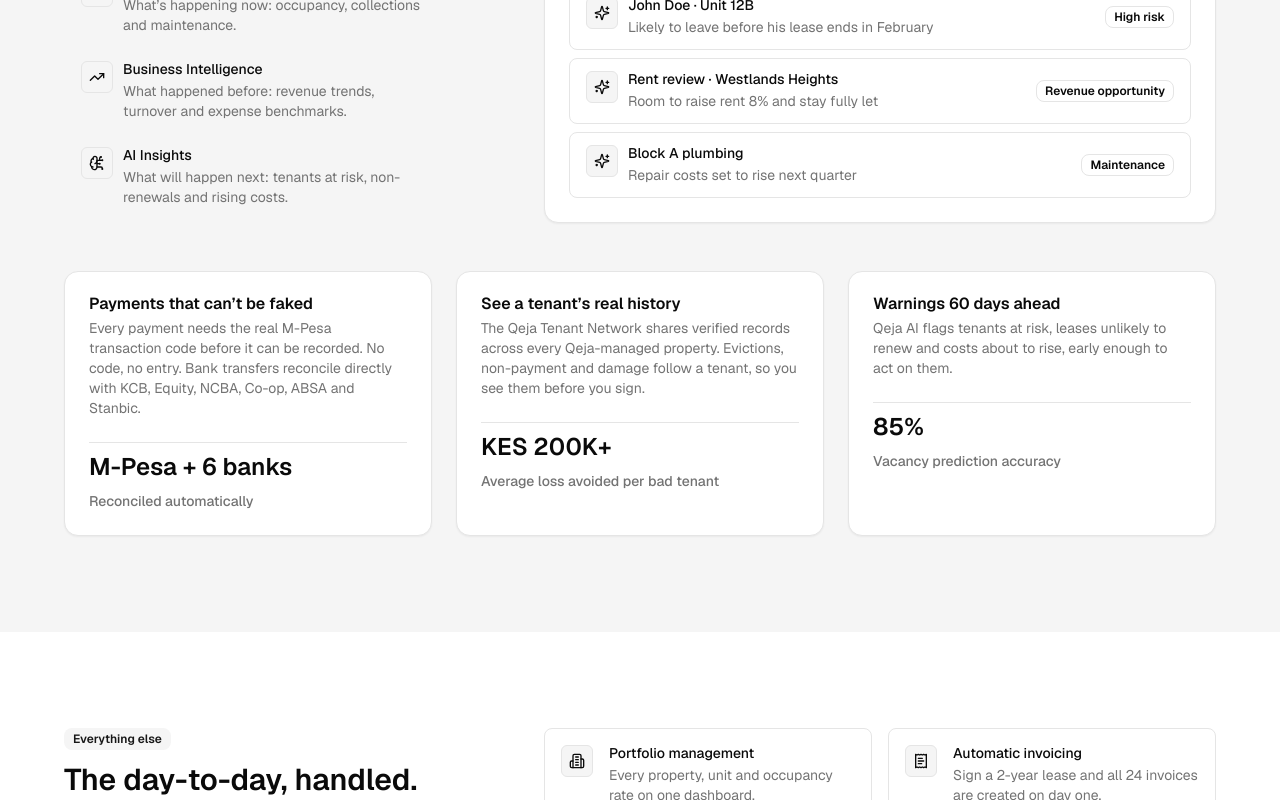
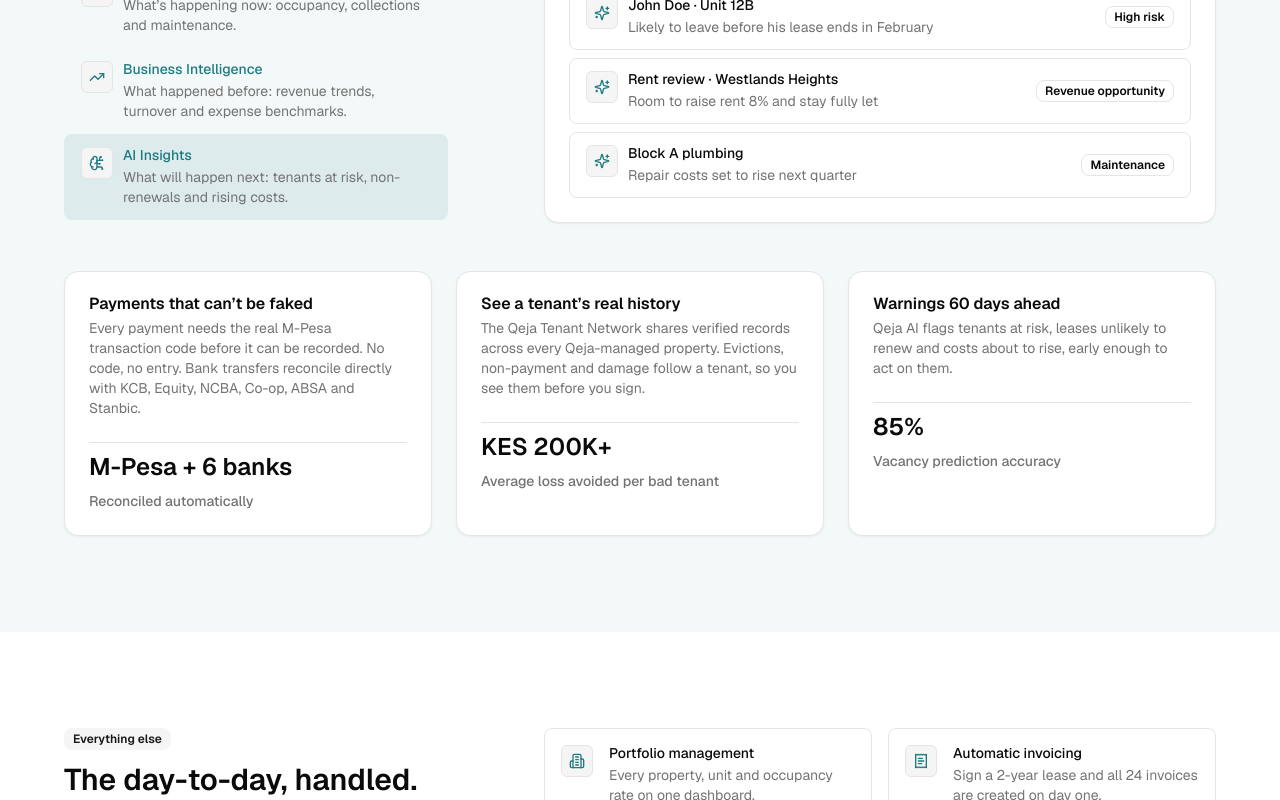
Before and after one commit to Rufesnow/qeja-marketing, a Next.js app: page / in a window 1280 px wide. Shown: the part 1020-1820 px from the top of the page. Built offline with nearby package versions, Linux system fonts and the light colour scheme; no server answers.

Commit message:
design: burnt-teal accents (layer titles/icons, selected layer tint, feature and dashboard icons, tinted sections) as in Figma

```diff
--- a/src/components/FaqSignUp.tsx
+++ b/src/components/FaqSignUp.tsx
@@ -24,7 +24,7 @@ const faqs = [
 
 export default function FaqSignUp() {
   return (
-    <section className="bg-muted px-6 py-16 lg:py-24">
+    <section className="bg-primary/5 px-6 py-16 lg:py-24">
       <div className="mx-auto flex max-w-6xl flex-wrap items-start gap-x-16 gap-y-12">
         <div className="flex min-w-80 flex-1 flex-col gap-6">
           <div className="flex max-w-lg flex-col gap-3">
--- a/src/components/Features.tsx
+++ b/src/components/Features.tsx
@@ -26,7 +26,7 @@ export default function Features() {
           {features.map(({ icon: Icon, ...f }) => (
             <li key={f.title} className="w-72 shrink-0 snap-start lg:w-auto lg:min-w-72 lg:flex-1">
               <Item variant="outline" className="h-full">
-                <ItemMedia>
+                <ItemMedia className="text-primary">
                   <Icon />
                 </ItemMedia>
                 <ItemContent>
--- a/src/components/PortfolioDashboard.tsx
+++ b/src/components/PortfolioDashboard.tsx
@@ -118,7 +118,7 @@ export default function PortfolioDashboard({
               <div className="flex flex-col gap-2">
                 {layers[l].rows.map(({ icon: Icon, ...r }) => (
                   <Item key={r.title} size="sm" variant="outline">
-                    <ItemMedia>
+                    <ItemMedia className="text-primary">
                       <Icon />
                     </ItemMedia>
                     <ItemContent>
--- a/src/components/WhyQeja.tsx
+++ b/src/components/WhyQeja.tsx
@@ -46,7 +46,7 @@ export default function WhyQeja() {
   const [layer, setLayer] = useState<Layer>('ai')
 
   return (
-    <section id="why-qeja" className="bg-muted px-6 py-16 lg:py-24">
+    <section id="why-qeja" className="bg-primary/5 px-6 py-16 lg:py-24">
       <div className="mx-auto flex max-w-6xl flex-col gap-12">
         <div className="flex flex-wrap items-center gap-x-24 gap-y-12">
           <div className="flex min-w-80 max-w-sm flex-1 flex-col gap-3">
@@ -56,7 +56,7 @@ export default function WhyQeja() {
             <ul>
               {definitions.map(({ layer: l, title, description, icon: Icon }) => (
                 <li key={l}>
-                  <Item asChild size="sm" className="w-full">
+                  <Item asChild size="sm" className={layer === l ? 'w-full bg-primary/10' : 'w-full'}>
                     <button
                       type="button"
                       onClick={() => setLayer(l)}
@@ -64,11 +64,11 @@ export default function WhyQeja() {
                       aria-controls="portfolio-dashboard"
                       className="cursor-default md:cursor-pointer"
                     >
-                      <ItemMedia>
+                      <ItemMedia className="text-primary">
                         <Icon />
                       </ItemMedia>
                       <ItemContent>
-                        <ItemTitle>{title}</ItemTitle>
+                        <ItemTitle className="text-primary">{title}</ItemTitle>
                         <ItemDescription>{description}</ItemDescription>
                       </ItemContent>
                     </button>
```
